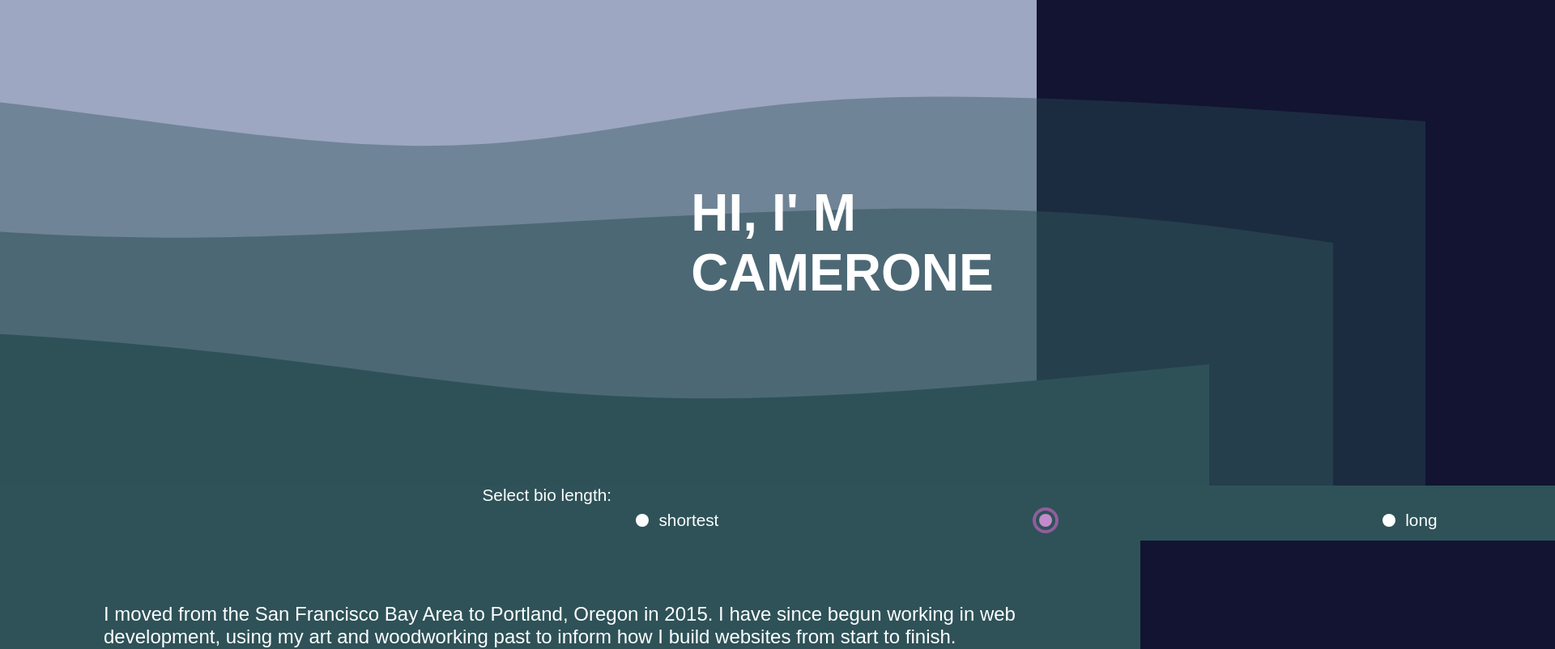
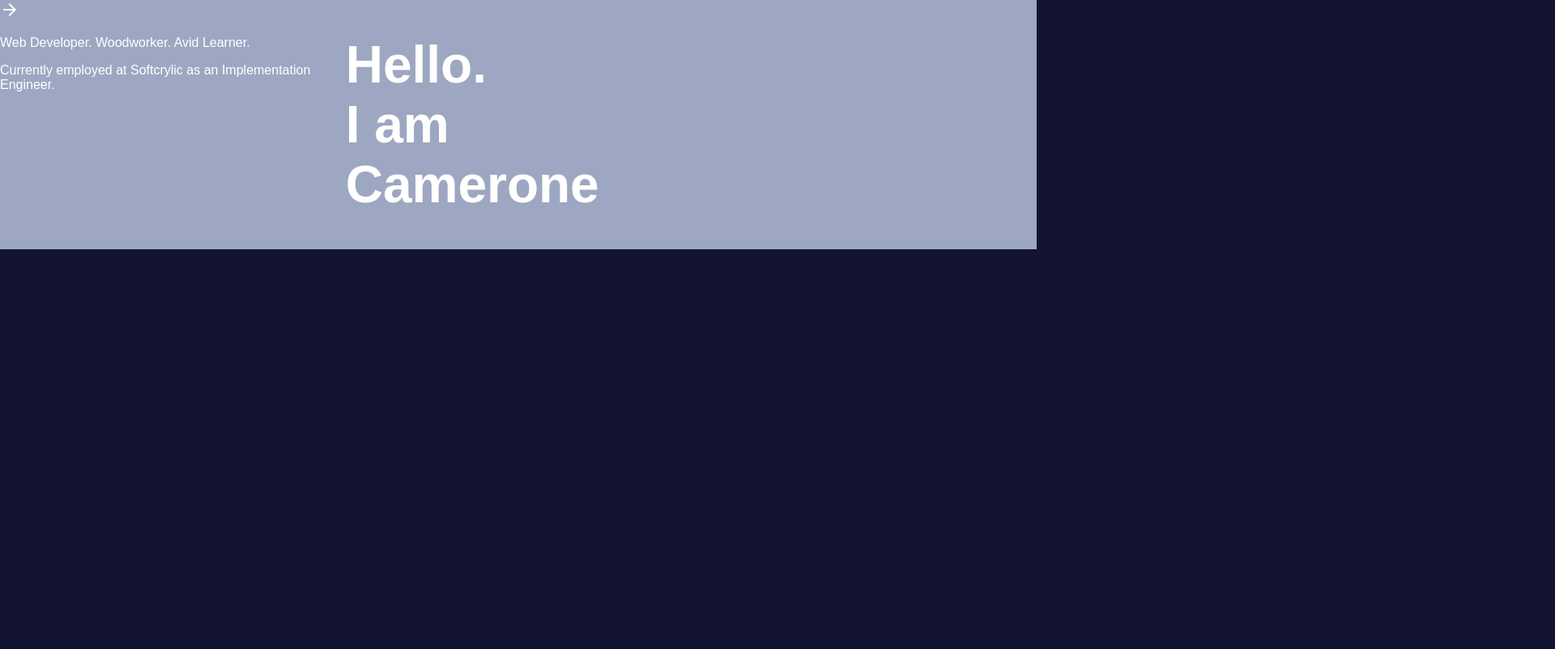
Before and after one commit to Cjstoney/portfolio_react, a React (Create React App) app: page / in a window 1280 px wide. Shown: the top 802 px of the page at 81% size, 1920 px wide, since content can reach past the window. Built offline with nearby package versions, Linux system fonts and the light colour scheme.

Commit message:
refactor: Update content on the about section

```diff
--- a/src/components/about/about.js
+++ b/src/components/about/about.js
@@ -1,40 +1,24 @@
 import React from "react";
-import { useState } from "react";
-import Waves from "../waves/waves";
-import Contact from "../contact/contact";
 import "./about.css";
-import bios from "../../bio.json";
-import LengthPicker from "../lengthPicker/lengthPicker";
+import { ArrowForward } from "@material-ui/icons";
 
 const About = () => {
-  const [bioLength, changeLength] = useState("short");
-
   return (
     <div className="about-content">
       <h1 className="introduction">
-        HI, I' M <br />
-        CAMERONE
+        Hello. <br />I am <span className="name">Camerone</span>
       </h1>
-      <Waves />
-      <div className="form-container">
-        <LengthPicker
-          bios={bios}
-          changeLength={changeLength}
-          bioLength={bioLength}
-        />
+      <div className="small-text-container">
+        <ArrowForward className="arrow-icon" />
+        <p className="introduction-text">
+          Web Developer. Woodworker. Avid Learner.
+        </p>
+        <p className="introduction-text">
+          Currently employed at
+          <span className="text-accent-color"> Softcrylic</span> as an
+          <span className="text-accent-color"> Implementation Engineer</span>.
+        </p>
       </div>
-      {bios.map((bio, index) => {
-        if (bio.length === bioLength) {
-          return (
-            <p key={index} id="bioId" className="bio ">
-              {bio.bioText}
-            </p>
-          );
-        }
-        return null;
-      })}
-
-      <Contact />
     </div>
   );
 };
```
